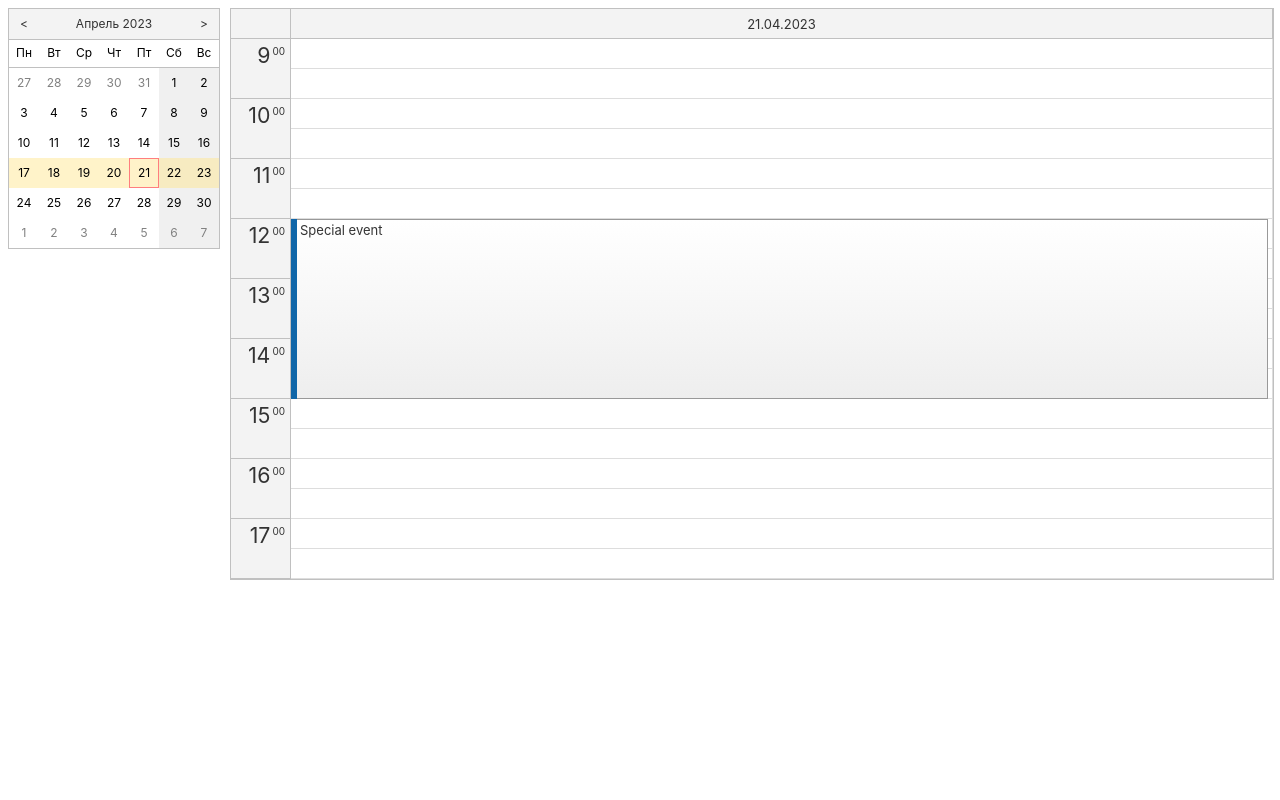
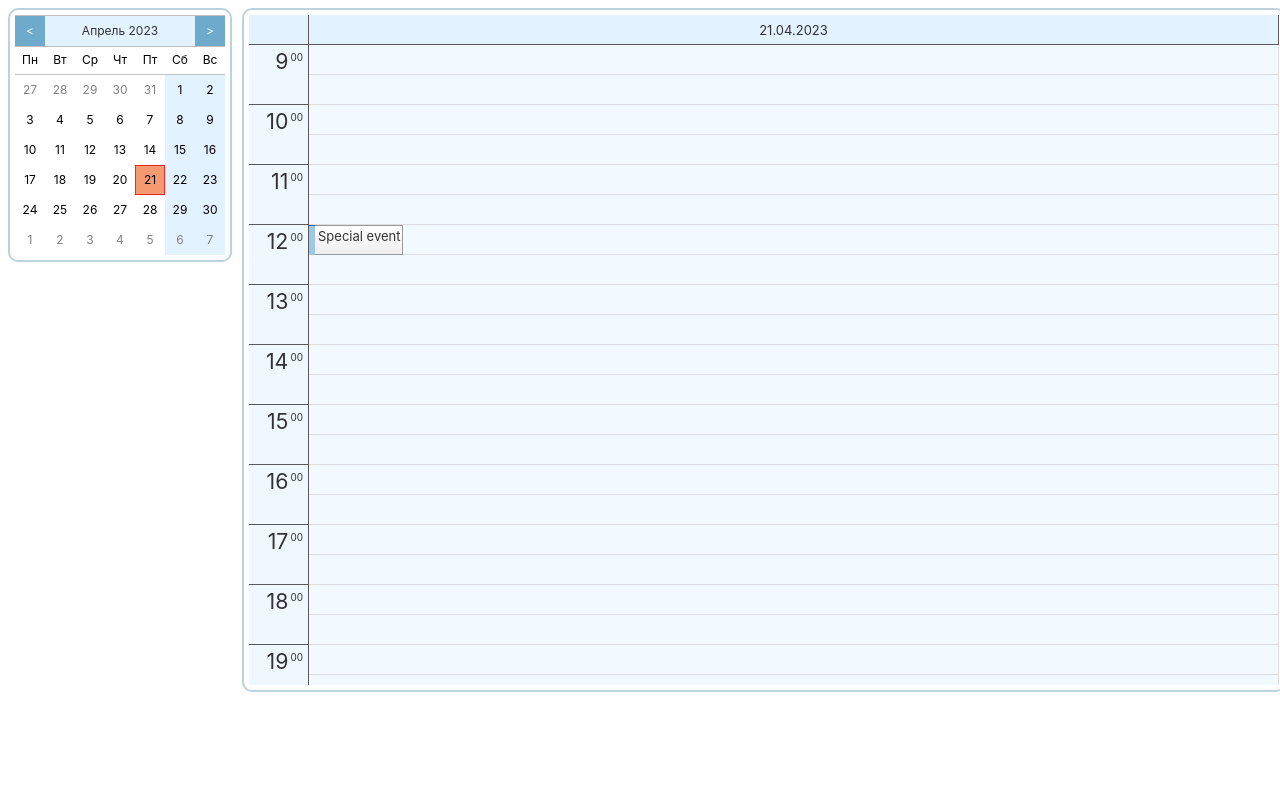
Before and after one commit to Vitalya-kon/calendar-list-2, a plain HTML site: page index.html in a window 1280 px wide. Drawn offline with Linux system fonts and the light colour scheme.

Commit message:
Add files via upload

```diff
--- a/script.js
+++ b/script.js
@@ -1,6 +1,6 @@
 var nav = new DayPilot.Navigator("nav", {
     showMonths: 1,
-    selectMode: "Week",
+    selectMode: "Day",
     locale : "ru-ru",
     freeHandSelectionEnabled: true,
     onTimeRangeSelected: function (args) {
@@ -37,7 +37,7 @@ dp.init();
 
 var e = new DayPilot.Event({
     start: DayPilot.Date.today().addHours(12),
-    end: DayPilot.Date.today().addHours(15),
+    end: DayPilot.Date.today().addHours(12),
     id: DayPilot.guid(),
     text: "Special event"
 });
--- a/style.css
+++ b/style.css
@@ -1,4 +1,76 @@
 .calendar_list{
-    display: flex;
-    gap: 10px;
+    display: flex !important;
+    gap: 10px !important;
 }
+#dp{
+    border-radius: 10px !important;
+    padding: 5px !important;
+    border: 2px solid  rgba(162,193,211,0.7176995798319328) !important;
+}
+#dp > div:nth-child(2){
+    height: 80vh !important;
+}
+#nav{
+    border-radius: 10px !important;
+    border: 2px solid  rgba(162,193,211,0.7176995798319328) !important;
+    padding: 5px !important;
+    color:#333b3f !important;
+}
+#nav > div.navigator_default_month > div.navigator_default_title{
+    background: rgb(227, 242, 255) !important;
+}
+#nav > div.navigator_default_month > div.navigator_default_titleright,
+#nav > div.navigator_default_month > div.navigator_default_titleleft{
+    background-color: #6eaacc !important;
+    color: whitesmoke !important;
+}
+.navigator_default_weekend{
+    background-color: rgb(227, 242, 255) !important;
+}
+.navigator_default_select{
+    background: #eb4c4c !important;
+}
+#dp > div:nth-child(1) > table > tbody > tr > td:nth-child(2) > table > tbody > tr > td > div > div,
+#dp > div:nth-child(1) > table > tbody > tr > td:nth-child(3) > div > div,
+.calendar_default_corner_inner {
+    background: rgb(227, 242, 255) !important;
+}
+.calendar_default_cell_inner,.calendar_default_cell_business .calendar_default_cell_inner {
+    background: #f2faff !important;
+}
+
+.calendar_default_rowheader_inner{
+    background-color: aliceblue !important;
+}
+.calendar_default_event_inner{
+    width: fit-content !important;
+}
+.calendar_default_shadow_inner {
+    background: #589bc2 !important;
+}
+#dp > div:nth-child(2)::-webkit-scrollbar {
+  width: 5px !important;               /* ширина scrollbar */
+}
+#dp > div:nth-child(2)::-webkit-scrollbar-track {
+  background: #9ccae5 !important;        /* цвет дорожки */
+}
+#dp > div:nth-child(2)::-webkit-scrollbar-thumb {
+  background-color: rgb(1, 1, 48) !important;    /* цвет плашки */
+  border-radius: 20px !important;       /* закругления плашки */
+  border: 3px solid #3381ae !important;  /* padding вокруг плашки */
+}
+.calendar_default_colheader_inner {
+    border-bottom: 1px solid #5a5a5a !important;
+    border-right: 1px solid #5a5a5a !important;
+}
+.calendar_default_cornerright_inner{
+    border-bottom: 1px solid #5a5a5a !important;
+}
+.calendar_default_corner_inner{
+    border-bottom: 1px solid #5a5a5a !important;
+    border-right: 1px solid #5a5a5a !important;
+}
+.calendar_default_rowheader_inner{
+    border-bottom: 1px solid #5a5a5a !important;
+    border-right: 1px solid #5a5a5a !important;
+}
```
